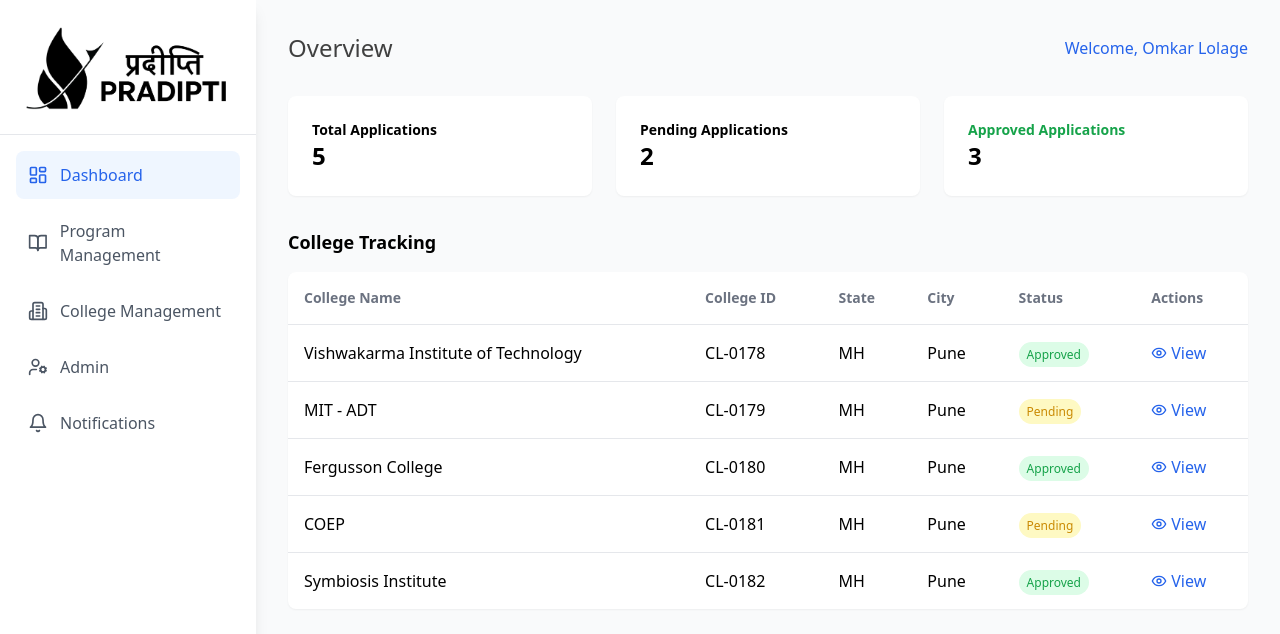
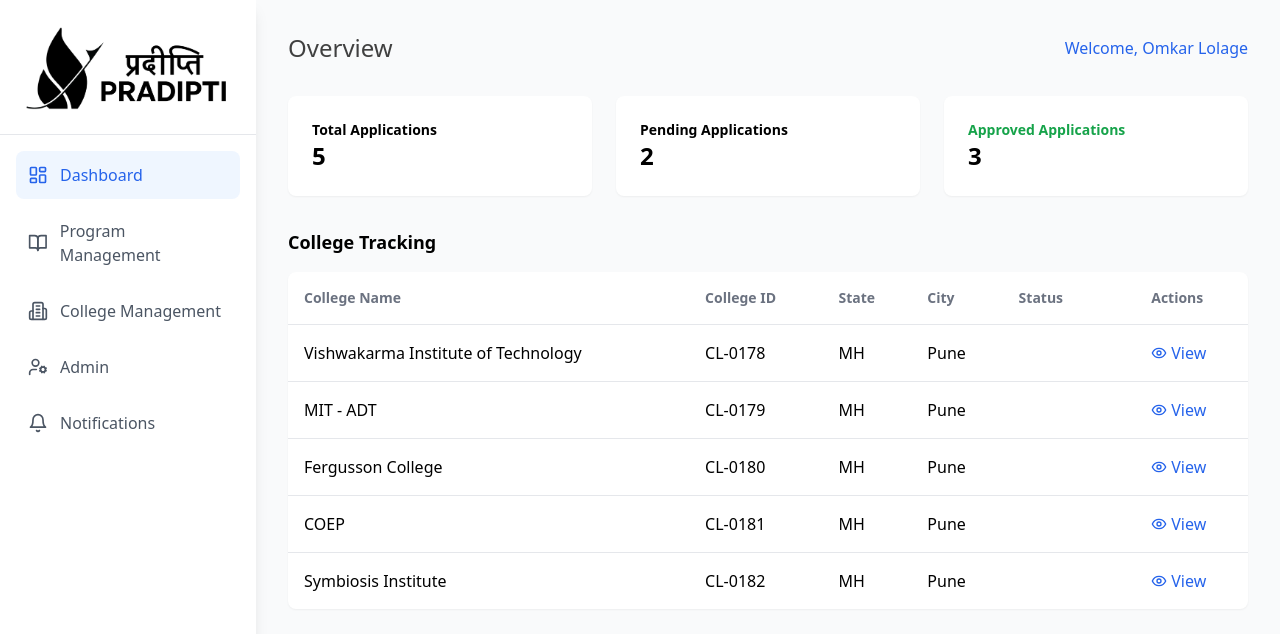
Before and after one commit to arya2004/Pradipti-Portal, a React (Vite) app in the folder client/: page / in a window 1280 px wide. Shown: the top 634 px of the page. Built offline with nearby package versions, Linux system fonts and the light colour scheme.

Commit message:
updates colours as per figma design

```diff
--- a/client/src/components/CollegeTable.jsx
+++ b/client/src/components/CollegeTable.jsx
@@ -49,9 +49,9 @@ export function CollegeTable({ colleges = [], loading }) {
                 <span
                   className={`px-2 py-1 rounded-full text-xs ${
                     college.status === "Approved"
-                      ? "bg-green-100 text-green-600"
+                      ? "bg-myGreen text-white"
                       : college.status === "Pending"
-                      ? "bg-yellow-100 text-yellow-600"
+                      ? "bg-myYellow text-white"
                       : "bg-red-100 text-red-600"
                   }`}
                 >
```
